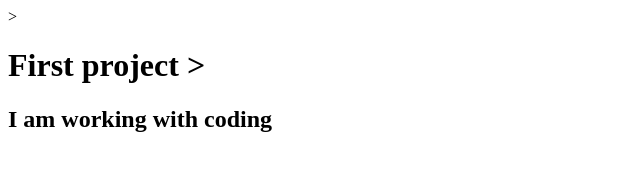
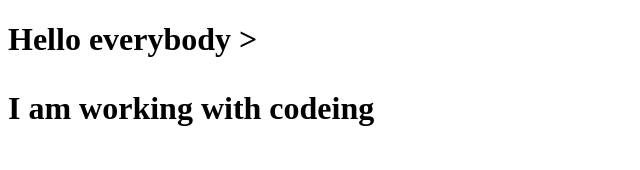
Before and after one commit to AdrianEd50/First-codeing-course-assigment, a plain HTML site: page Index.html in a window 1280 px wide. Shown: the whole page, without its empty margins (0-640 px from the left). Drawn offline with Linux system fonts and the light colour scheme.

Commit message:
new changes

```diff
--- a/Index.html
+++ b/Index.html
@@ -1,5 +1,14 @@
-><h1>First project
-  ><h2>I am working with coding
+<!DOCTYPE html>
+<html lang="en">
+<head>
+    <meta charset="UTF-8">
+    <meta name="viewport" content="width=device-width, initial-scale=1.0">
+    <title>Document</title>
+</head>
+<body>
+   <h1>Hello everybody
 
-  </h2>
-</h1>
+      ><p>I am working with codeing</p>
+   </h1>
+</body>
+</html>
```
